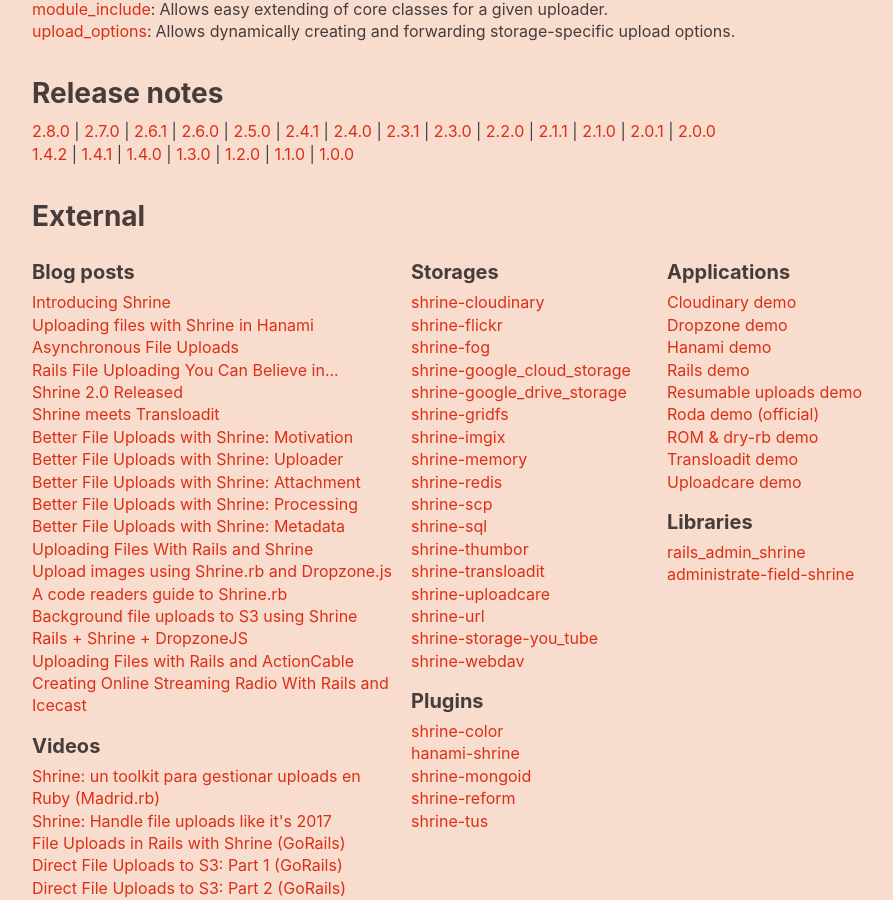
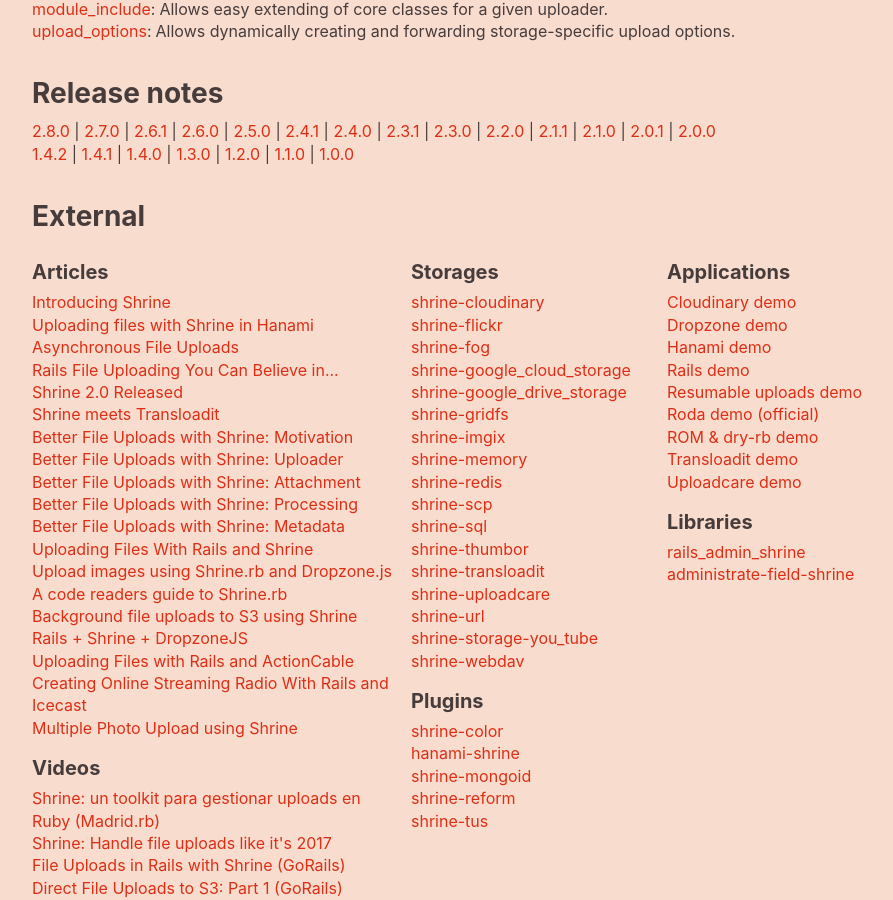
Before and after one commit to avinashcodeer/Romenics, a Jekyll site: the page built from www/index.html, in a window 1280 px wide and 900 px high, scrolled down 1807 px. Shown: the whole window, without its empty margins (106-999 px from the left). Built offline with Jekyll 4.4.1, drawn with Linux system fonts in a browser that asks for light colours; emoji names are drawn with the system emoji font.

Commit message:
Link "Multiple Photo Upload using Shrine" on the website

```diff
--- a/www/_data/external.yml
+++ b/www/_data/external.yml
@@ -1,6 +1,6 @@
 -
   -
-    title: Blog posts
+    title: Articles
     items:
       -
         name: Introducing Shrine
@@ -56,6 +56,9 @@
       -
         name: Creating Online Streaming Radio With Rails and Icecast
         url: https://scotch.io/tutorials/creating-online-streaming-radio-with-rails-and-icecast
+      -
+        name: Multiple Photo Upload using Shrine
+        url: https://github.com/pyksoft/multi-photo-upload#multiple-photo-upload-using-shrine
   -
     title: Videos
     items:
```
